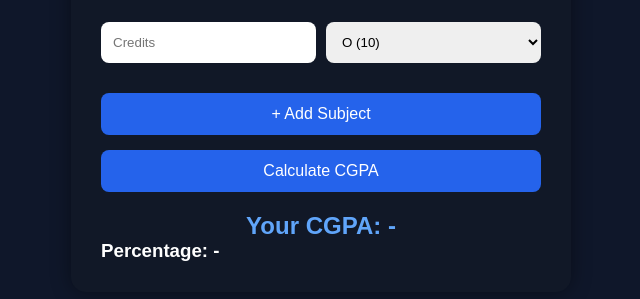
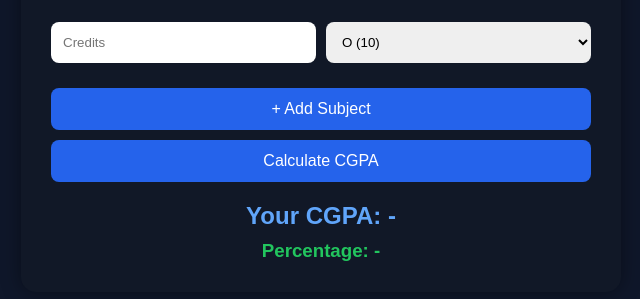
Before and after one commit to adithakur-devhub/cgpa-calculator, a plain HTML site: page index.html in a window 1280 px wide. Shown: the part 289-588 px from the top of the page, without its empty margins (319-959 px from the left). Drawn offline with Linux system fonts and the light colour scheme.

Commit message:
Improve calculator UI design

```diff
--- a/style.css
+++ b/style.css
@@ -20,7 +20,7 @@ background:#111827;
 padding:30px;
 border-radius:15px;
 width:100%;
-max-width:500px;
+max-width:600px;
 box-shadow:0 0 20px rgba(0,0,0,0.4);
 }
 
@@ -46,13 +46,14 @@ width:100%;
 button{
 width:100%;
 padding:12px;
-margin-top:15px;
+margin-top:10px;
 background:#2563eb;
 color:white;
 border:none;
 border-radius:8px;
 cursor:pointer;
 font-size:16px;
+transition:0.3s;
 }
 
 button:hover{
@@ -64,3 +65,9 @@ text-align:center;
 margin-top:20px;
 color:#60a5fa;
 }
+
+#percentage{
+text-align:center;
+margin-top:10px;
+color:#22c55e;
+}
```
